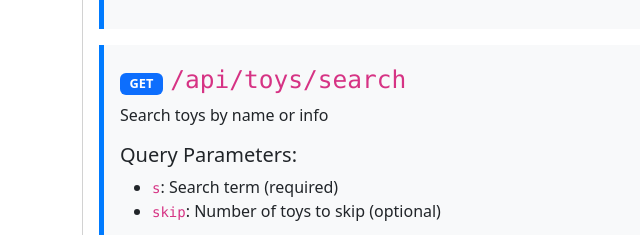
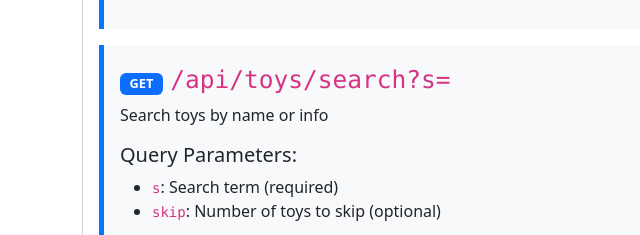
Before and after one commit to Dtester1000/Toy-Store-DevOps, a website: page public/index.html in a window 1280 px wide. Shown: the part 765-1000 px from the top of the page, 0-640 px from the left. Drawn offline with nearby package versions, Linux system fonts and the light colour scheme.

Commit message:
Update index.html

```diff
--- a/public/index.html
+++ b/public/index.html
@@ -60,7 +60,7 @@
                 <div class="endpoint p-3 mb-3">
                     <h3>
                         <span class="badge bg-primary method-badge">GET</span>
-                        <code>/api/toys/search</code>
+                        <code>/api/toys/search?s=</code>
                     </h3>
                     <p>Search toys by name or info</p>
                     <h5>Query Parameters:</h5>
```
